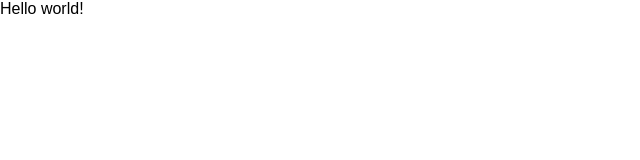
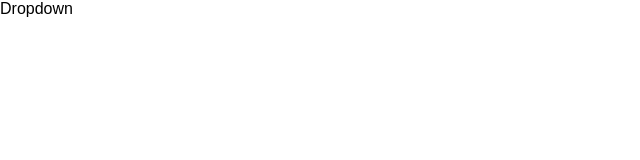
Before and after one commit to zhanna-lud-epam/react, a React (Create React App) app in the folder test-app/: page / in a window 1280 px wide. Shown: the top 160 px of the page, without its empty margins (0-640 px from the left). Built offline with nearby package versions, Linux system fonts and the light colour scheme.

Commit message:
Created simple dropdown using local state

```diff
--- a/test-app/src/App.js
+++ b/test-app/src/App.js
@@ -1,10 +1,11 @@
 import React, { Component } from 'react';
 import './App.css';
+import Dropdown from './Dropdown';
 
 class App extends Component {
   render() {
     return (
-      <div >Hello world!</div>
+      <Dropdown/>
     );
   }
 }
--- /dev/null
+++ b/test-app/src/Dropdown.js
@@ -0,0 +1,28 @@
+import React, { Component } from 'react';
+
+class Dropdown extends Component {
+    constructor(props){
+        super(props);
+        this.state = { isOpened: false };
+    }
+
+    toggleState(){
+        this.setState({ isOpened: !this.state.isOpened });
+    }
+
+    render() {
+        console.log (this.state.isOpened);
+        let dText;
+        if(this.state.isOpened){
+            dText = <div>Bla-bla-bla-bla</div>;
+        }
+        return (
+            <div onClick={this.toggleState.bind(this)}>
+                Dropdown
+                {dText}
+            </div>
+        );
+    }
+}
+
+export default Dropdown;
```
Also changed, not shown: 1 other file (tests, documents, lock files or other folders).
